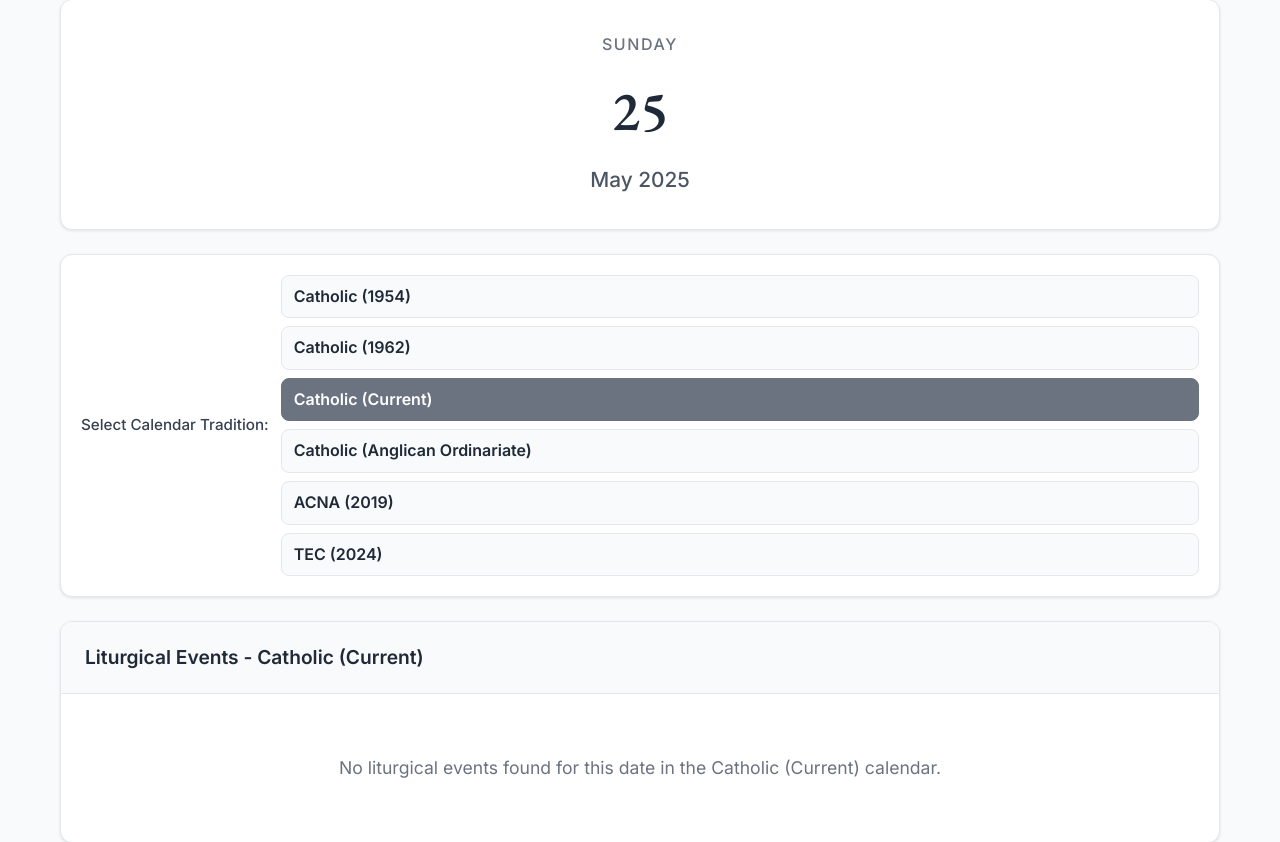
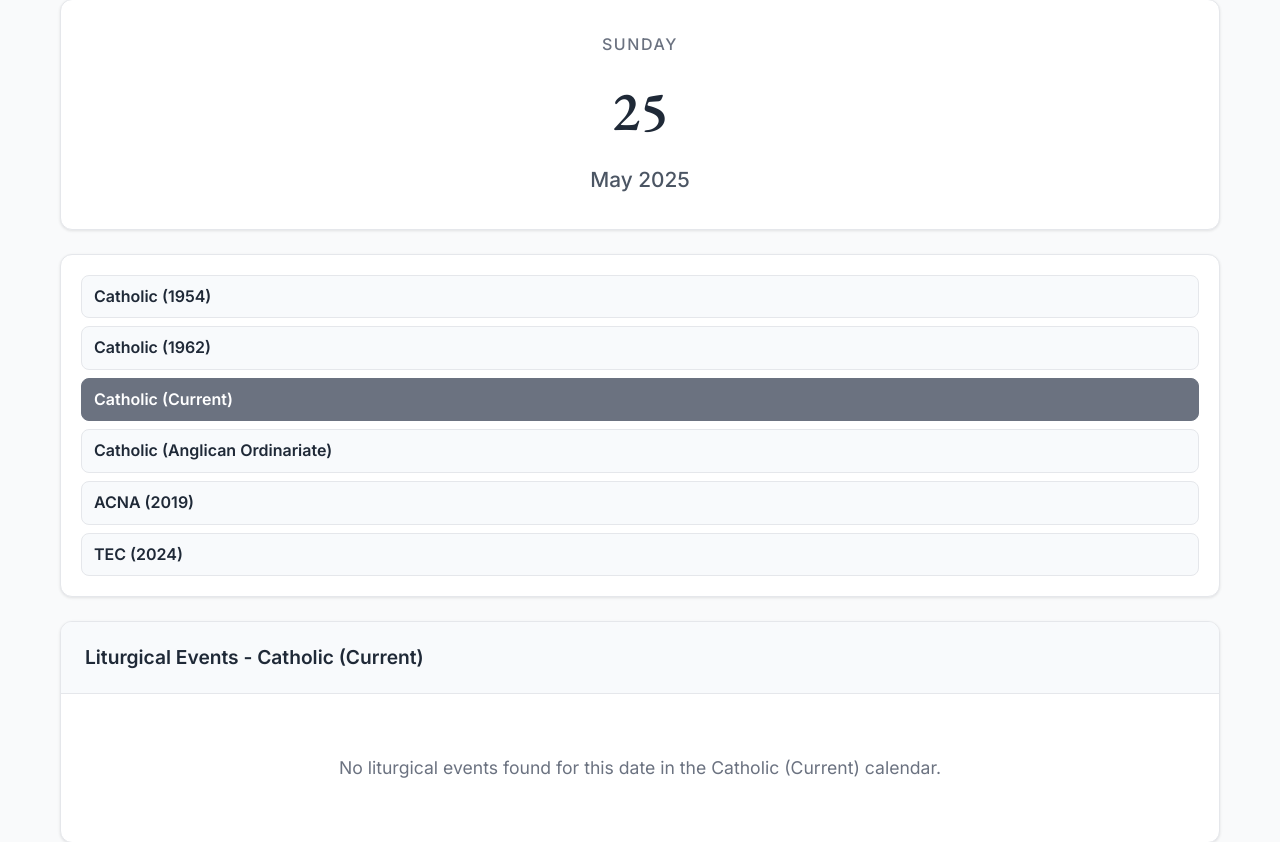
Before and after one commit to blocher/churchcals, a Django app: page /day/2025-05-25/ in a window 1280 px wide. Shown: the part 215-1057 px from the top of the page. Run offline with Django 4.2, Linux system fonts and the light colour scheme; data that the repository does not hold is empty.

Commit message:
hiding label

```diff
--- a/site/saints/templates/saints/daily.html
+++ b/site/saints/templates/saints/daily.html
@@ -461,7 +461,6 @@
         <!-- Calendar Switcher -->
         <div class="calendar-switcher">
             <div class="calendar-select-container">
-                <label class="form-label">Select Calendar Tradition:</label>
                 <div class="calendar-previews">
                     {% for key, label in calendar_options.items %}
                     <div class="calendar-preview{% if key == selected_calendar %} active{% endif %}" onclick="switchCalendar('{{ key }}')">
```
